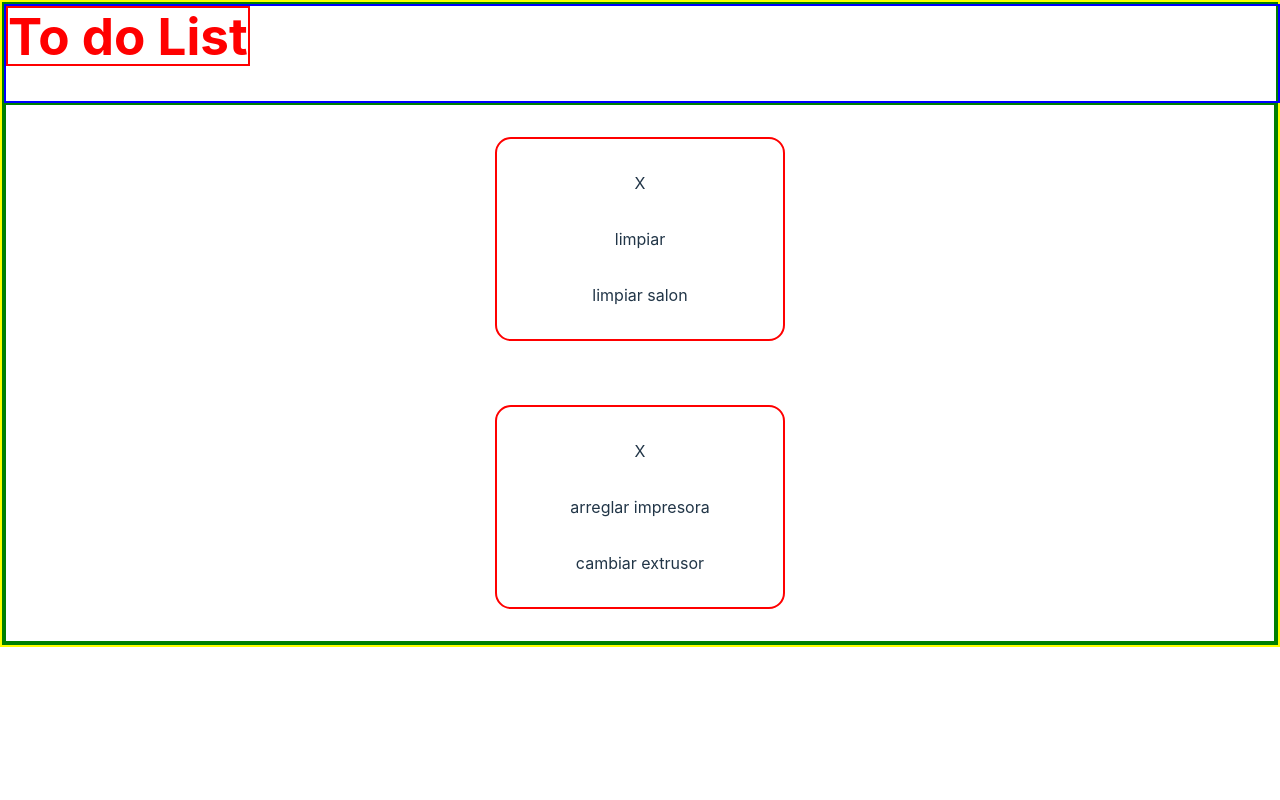
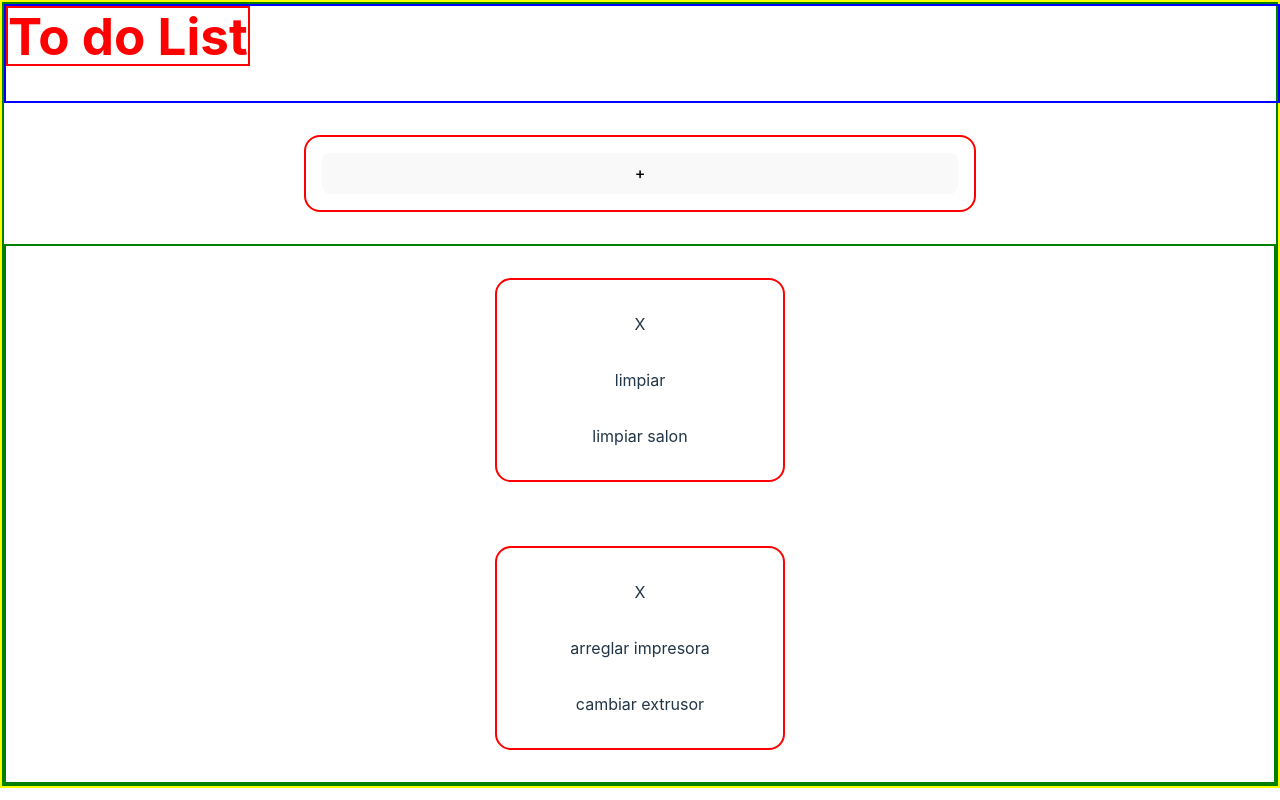
Before and after one commit to kevinu27/react-todoList-relearning, a React (Vite) app in the folder prueba/: page / in a window 1280 px wide. Built offline with nearby package versions, Linux system fonts and the light colour scheme.

Commit message:
formulario añadir tarea

```diff
--- a/prueba/src/App.jsx
+++ b/prueba/src/App.jsx
@@ -4,6 +4,7 @@ import viteLogo from '/vite.svg'
 import './App.css'
 import Header from './components/Header'
 import MainToDo from './components/MainToDo'
+import AddToDo from './components/AddToDo'
 
 
 
@@ -23,7 +24,9 @@ function App() {
     <>
       <div className='app'>
         <Header title="HEADER22" propFunt={()=>funt(ramdonArgument)} />
-
+      </div>
+      <div>
+        <AddToDo></AddToDo>
       </div>
           <MainToDo></MainToDo>
               {/* <a href="https://vitejs.dev" target="_blank">
--- /dev/null
+++ b/prueba/src/components/AddToDo.css
@@ -0,0 +1,26 @@
+.formBox{
+  width: 100%;
+  display: flex;
+  justify-content: center;
+}
+
+
+.formulario{
+  border: 2px solid red;
+  border-radius: 1em;
+  display: flex;
+  flex-direction: column;
+  width: 50%;
+  padding: 1em;
+  margin: 2em;
+}
+
+.formularioInner{
+  display: flex;
+  flex-direction: column;
+  width: 100%;
+}
+
+.saveButton{
+  margin-top: 2em;
+}
--- /dev/null
+++ b/prueba/src/components/AddToDo.jsx
@@ -0,0 +1,56 @@
+import './AddToDo.css'
+import { useState } from 'react'
+// import { useEffect } from 'react';
+
+
+export default function AddToDo(props) {
+
+    const [formVisbility, setFormVisbility] = useState(false)
+    const [name, setName] = useState('')
+    const [description, setDescription] = useState('')
+
+    function clickHandler(e) {
+        setFormVisbility( prevVisibility => !prevVisibility)
+    }
+    function clickSaveHandler(e) {
+        console.log('click Save')
+
+    }
+
+    function handleChangeName(event){
+
+        setName(event.target.value)
+        console.log('name', name )
+
+        }
+        function handleChangeDescription(event){
+
+            setDescription(event.target.value)
+            console.log('description', description )
+            }
+
+
+return (
+    //aqui la funcion onClick va con una arrow function porque la funcion tiene un argumento
+    // <section className='taskCard' onClick={(e) => props.clicker(e)}> asi se hacia para ejecutar la funcion del padre a que viene por props con argumento
+    <div className='formBox'>
+        <div className='formulario'>
+        <button onClick={clickHandler}>+</button>
+{
+  formVisbility ?
+        <div className='formularioInner'>
+
+        <label>Nombre</label>
+        <input  type="text" required value ={name}  onChange={handleChangeName}></input>
+
+        <label>Descripcion</label>
+        <textarea  type="text" required value ={description}  onChange={handleChangeDescription}></textarea>
+
+        <button className='saveButton' onClick={clickSaveHandler} >guardar tarea</button>
+   </div> : null
+}
+
+        </div>
+    </div>
+)
+}
--- a/prueba/src/components/Header.jsx
+++ b/prueba/src/components/Header.jsx
@@ -1,7 +1,6 @@
 import './Header.css'
 export default function Header(props) {
 
-const descriptcion = "lo que sea"
 
 return (
     <header onClick={props.propFunt}>
--- a/prueba/src/components/MainToDo.jsx
+++ b/prueba/src/components/MainToDo.jsx
@@ -47,6 +47,7 @@ export default function MainToDo(props) {
             visible: prevState.task === clickedTask ? !prevState.visible : true
             //aqui con el valor anterior del estado comprueba si era igual al estado de ahora, si lo es lo cambio al contrario,
             //si no es igual porque es la primera iteración lo pongo a true
+            //pongo parentesis antes del objeto para que entienda que es un objeto y los corchetes de arrow function de mas de una linea que se le pone a las arrow functions creo
         }))
 
     }
```
